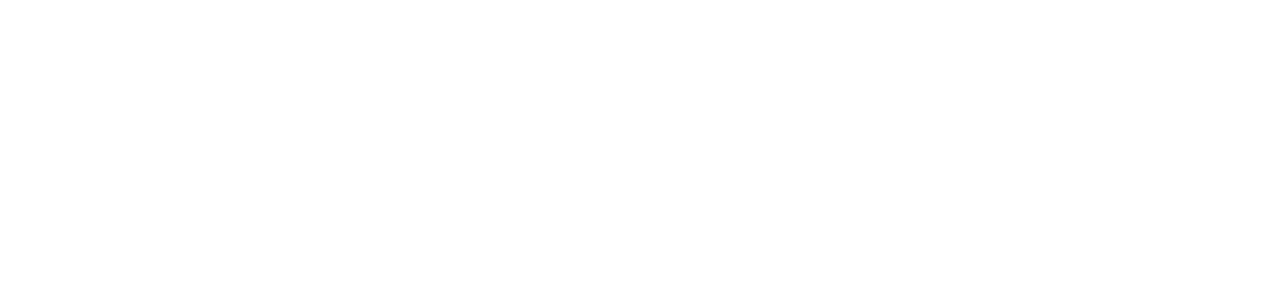
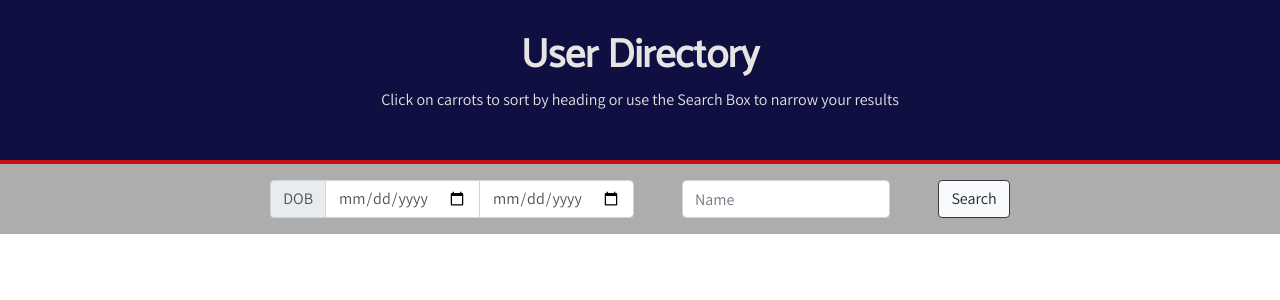
Before and after one commit to inorrmann/employee-directory, a React (Create React App) app: page / in a window 1280 px wide. Shown: the top 300 px of the page. Built offline with nearby package versions, Linux system fonts and the light colour scheme.

Commit message:
jumbotron and search bar components added

```diff
--- a/public/index.html
+++ b/public/index.html
@@ -8,20 +8,8 @@
   <meta name="theme-color" content="#000000" />
   <meta name="description" content="Web site created using create-react-app" />
   <link rel="apple-touch-icon" href="%PUBLIC_URL%/logo192.png" />
-  <!--
-      manifest.json provides metadata used when your web app is installed on a
-      user's mobile device or desktop. See https://developers.google.com/web/fundamentals/web-app-manifest/
-    -->
+
   <link rel="manifest" href="%PUBLIC_URL%/manifest.json" />
-  <!--
-      Notice the use of %PUBLIC_URL% in the tags above.
-      It will be replaced with the URL of the `public` folder during the build.
-      Only files inside the `public` folder can be referenced from the HTML.
-
-      Unlike "/favicon.ico" or "favicon.ico", "%PUBLIC_URL%/favicon.ico" will
-      work correctly both with client-side routing and a non-root public URL.
-      Learn how to configure a non-root public URL by running `npm run build`.
-    -->
 
   <!-- JQuery CDN -->
   <script src="https://code.jquery.com/jquery-3.4.1.js" integrity="sha256-WpOohJOqMqqyKL9FccASB9O0KwACQJpFTUBLTYOVvVU="
@@ -35,23 +23,15 @@
   <script src="https://stackpath.bootstrapcdn.com/bootstrap/4.4.1/js/bootstrap.bundle.min.js"
     integrity="sha384-6khuMg9gaYr5AxOqhkVIODVIvm9ynTT5J4V1cfthmT+emCG6yVmEZsRHdxlotUnm"
     crossorigin="anonymous"></script>
-
+    <!-- Google Fonts -->
+    <link href="https://fonts.googleapis.com/css?family=Assistant|Catamaran&display=swap" rel="stylesheet">
   <title>Users Directory</title>
 </head>
 
 <body>
   <noscript>You need to enable JavaScript to run this app.</noscript>
   <div id="root"></div>
-  <!--
-      This HTML file is a template.
-      If you open it directly in the browser, you will see an empty page.
 
-      You can add webfonts, meta tags, or analytics to this file.
-      The build step will place the bundled scripts into the <body> tag.
-
-      To begin the development, run `npm start` or `yarn start`.
-      To create a production bundle, use `npm run build` or `yarn build`.
-    -->
 </body>
 
 </html>
--- a/src/App.js
+++ b/src/App.js
@@ -1,12 +1,8 @@
 import React from 'react';
-// import the file that will have the container for the entire users' directory
+import UserContainer from "./components/UserContainer";
 
 function App() {
-  return (
-    <div className="App">
-
-    </div>
-  );
+  return <UserContainer />;
 }
 
 export default App;
--- /dev/null
+++ b/src/components/Container.js
@@ -0,0 +1,7 @@
+import React from "react";
+
+function Container(props) {
+  return <div>{props.children}</div>;
+}
+
+export default Container;
--- /dev/null
+++ b/src/components/Jumbotron/index.js
@@ -0,0 +1,15 @@
+import React, { Component } from "react";
+import "./style.css";
+
+class Jumbotron extends Component {
+    render() {
+        return (
+            <div className="jumbotron jumbotron-fluid text-center">
+                    <h1>User Directory</h1>
+                    <p>Click on carrots to sort by heading or use the Search Box to narrow your results </p>
+            </div>
+        )
+    }
+}
+
+export default Jumbotron;
--- /dev/null
+++ b/src/components/Jumbotron/style.css
@@ -0,0 +1,16 @@
+.jumbotron {
+    padding: 2rem;
+    background-color: rgb(15, 15, 66);
+    color: rgb(231, 228, 228);
+    border-bottom: 4px solid rgb(196, 16, 16);
+    margin-bottom: 0;
+}
+
+h1 {
+    font-family: 'Catamaran', sans-serif;
+    font-weight: bold;
+}
+
+p {
+    font-family: 'Assistant', sans-serif;
+}
--- /dev/null
+++ b/src/components/Row/index.js
@@ -0,0 +1,12 @@
+import React from "react";
+import "./style.css"
+
+function Row(props) {
+    return (
+    <div className={`col-md-12 ${props.rowClass}`}>
+        {props.children}
+    </div>
+);
+}
+
+export default Row;
--- /dev/null
+++ b/src/components/Row/style.css
@@ -0,0 +1,8 @@
+.top-row {
+    background-color: rgb(173, 173, 173);
+    font-family: 'Assistant', sans-serif;
+}
+
+.bottom-row {
+
+}
--- /dev/null
+++ b/src/components/SearchBar/index.js
@@ -0,0 +1,21 @@
+import React from "react";
+
+function SearchBar(props) {
+    return (
+        <div className="search-form">
+            <form className="form-inline py-3 d-flex justify-content-center">
+                <div className="input-group">
+                    <div className="input-group-prepend">
+                        <span className="input-group-text">DOB</span>
+                    </div>
+                    <input type="date" className="form-control" name="startDate" id="startDate" />
+                    <input type="date" className="form-control" name="endDate" id="endDate" />
+                </div>
+                <input type="text" className="form-control col-md-2 mx-5" name="nameSearch" id="nameSearch" placeholder="Name" />
+                <button type="submit" className="btn btn-light border-dark">Search</button>
+            </form>
+        </div>
+    );
+}
+
+export default SearchBar;
--- /dev/null
+++ b/src/components/UserContainer.js
@@ -0,0 +1,27 @@
+import React, { Component } from "react";
+import Container from "./Container"
+import Jumbotron from "./Jumbotron/index";
+import SearchBar from "./SearchBar/index";
+import Row from "./Row/index.js"
+// import API from "../utils/API";
+
+class UserContainer extends Component {
+
+    render() {
+        return (
+            <Container>
+                <Jumbotron />
+                <Row rowClass="top-row">
+                    <SearchBar
+
+                    />
+                </Row>
+                <Row rowClass="bottom-row">
+
+                </Row>
+            </Container>
+        );
+    }
+}
+
+export default UserContainer;
```
Also changed, not shown: src/setupTests.js (deleted, +0 -5 lines), src/utils/API.js (+25 -0 lines).
